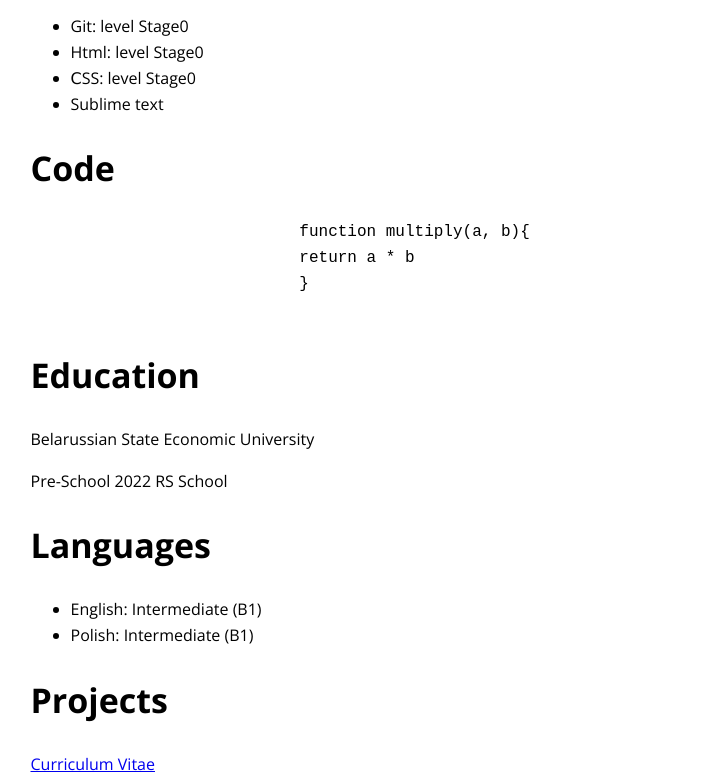
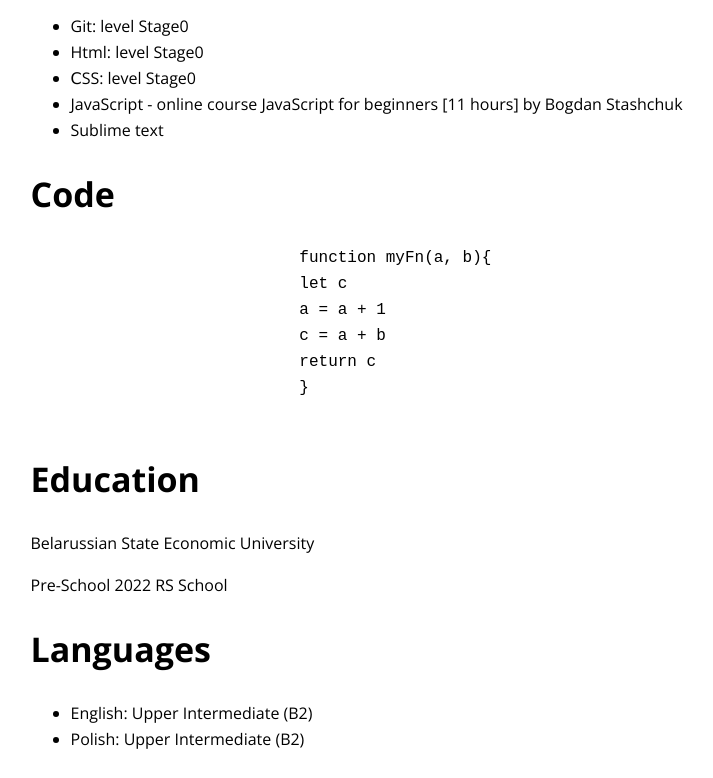
Before and after one commit to Grazhina/rsschool-cv, a website: page index.html in a window 1280 px wide. Shown: the part 822-1600 px from the top of the page, without its empty margins (11-724 px from the left). Drawn offline with nearby package versions, Linux system fonts and the light colour scheme.

Commit message:
feat: update information

```diff
--- a/index.html
+++ b/index.html
@@ -42,7 +42,7 @@
                 <section class="tools">
                     <div class="wrapper" id="tools">
                         <h2 class="tools__title">Summary</h2>
-                        <p>I worked as an internet marketer for the last 5 years. I decided to change profession to get to the sphere of IT technologies, because it is future.</p>
+                        <p>I have been working as an internet marketer for the last 5 years. I decided to change profession to get to the sphere of IT technologies, because it is future.</p>
                         <div class="layout-2-column">
                             <div class="tool">
                                 <div class="tool__icon">
@@ -79,6 +79,7 @@
                             <li>Git: level Stage0</li>
                             <li>Html: level Stage0</li>
                             <li>СSS: level Stage0</li>
+                            <li>JavaScript - online course JavaScript for beginners [11 hours] by Bogdan Stashchuk</li>
                             <li>Sublime text</li>
                         </ul>
                     </div>
@@ -87,8 +88,11 @@
                     <div class="wrapper" id="code">
                         <h2 class="code__title">Code</h2>
                         <pre class="code-class">
-                            function multiply(a, b){
-                            return a * b
+                            function myFn(a, b){
+                            let c
+                            a = a + 1
+                            c = a + b
+                            return c
                             }
                         </pre>
                     </div>
@@ -104,8 +108,8 @@
                     <div class="wrapper" id="languages">
                         <h2 class="languages__title">Languages</h2>
                         <ul class="languages">
-                            <li>English: Intermediate (B1)</li>
-                            <li>Polish: Intermediate (B1)</li>
+                            <li>English: Upper Intermediate (B2)</li>
+                            <li>Polish: Upper Intermediate (B2)</li>
                         </ul>
                     </div>
                 </section>
```
